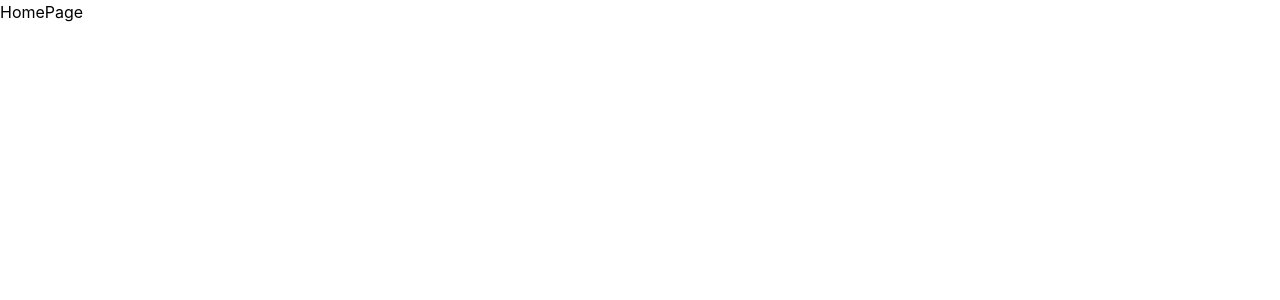
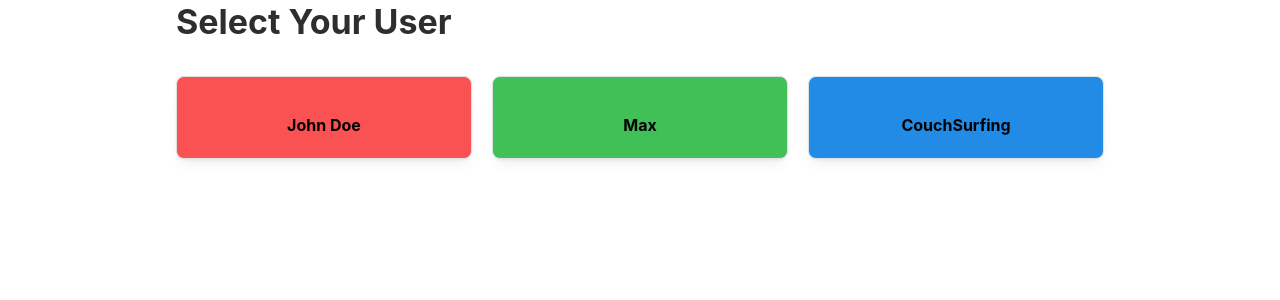
Before and after one commit to soymaxhs/social-webapp, a Next.js app: page / in a window 1280 px wide. Shown: the top 300 px of the page. Built offline with nearby package versions, Linux system fonts and the light colour scheme; data requests are answered from the project's data file.

Commit message:
refactor(Dashboard): HomePage updated to Dashboard to list users

```diff
--- a/src/app/page.tsx
+++ b/src/app/page.tsx
@@ -1,9 +1,49 @@
-import {Text} from "@mantine/core";
+"use client";
 
-export default function HomePage() {
+import { getUsers } from "@/services/users/api";
+import { Container, SimpleGrid, Title, Text, Code } from "@mantine/core";
+import { useEffect, useState } from "react";
+import { User } from "@/types";
+import UserCard from "@/components/molecules/UserCard";
+
+const COLORS = ["red", "green", "blue"];
+
+export default function Dashboard() {
+  const [users, setUsers] = useState<User[] | null>(null);
+
+  useEffect(() => {
+    const fetchUsers = async () => {
+      const usersData = await getUsers();
+      setUsers(usersData);
+    };
+
+    try {
+      fetchUsers();
+    } catch (error) {
+      console.log("Not users found", error);
+    }
+  }, []);
+
   return (
-    <Text>
-      HomePage
-    </Text>
+    <Container>
+      <Title mb="xl" c="dark">
+        Select Your User
+      </Title>
+      <SimpleGrid cols={3} spacing="lg">
+        {users?.map((user, index) => (
+          <UserCard key={user.id} user={user} bg={COLORS[index]} />
+        ))}
+      </SimpleGrid>
+      {/* TODO: Remove this. Only for reviewers */}
+      {!users && (
+        <>
+          <Text>
+            Did you forget to run the API server? Please run the following
+            command in a terminal:
+          </Text>
+          <Code>npm run api</Code>
+        </>
+      )}
+    </Container>
   );
 }
```
